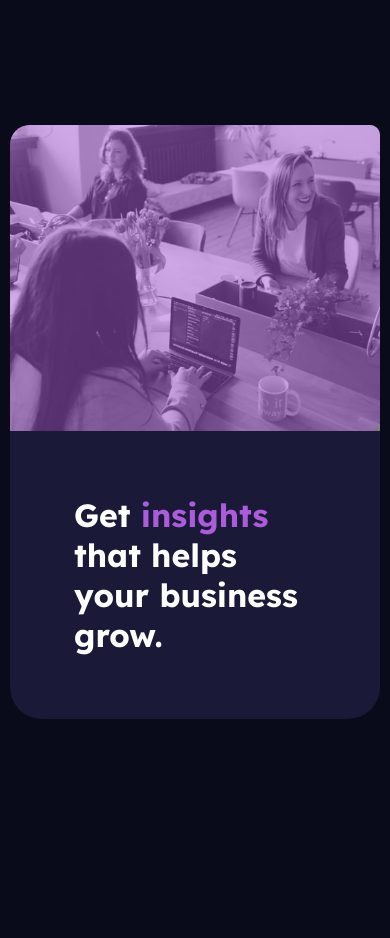
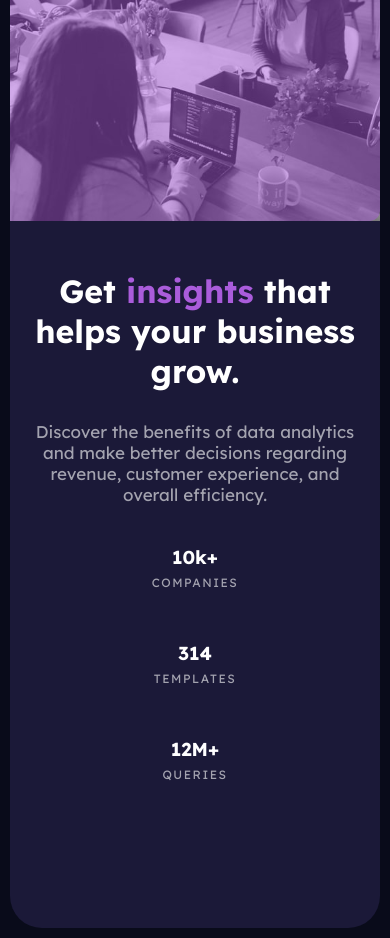
Before and after one commit to Thgzin/stats-preview-card, a plain HTML site: page index.html in a window 390 px wide. Before the commit the page ends 844 px from the top, so only its background shows below. Drawn offline with Linux system fonts and the light colour scheme.

Commit message:
pageCompleted

```diff
--- a/index.html
+++ b/index.html
@@ -26,9 +26,34 @@
             alt="image-header"
           />
         </div>
-        <h1 class="insights-text">
-          Get <span>insights</span> that helps your business grow.
-        </h1>
+        <div class="insights-text">
+          <h1>Get <span>insights</span> that helps your business grow.</h1>
+          <p class="discover-text">
+            Discover the benefits of data analytics and make better decisions
+            regarding revenue, customer experience, and overall efficiency.
+          </p>
+
+          <div class="companies-section">
+            <div>
+              <h3>10k+</h3>
+              <span>COMPANIES</span>
+            </div>
+            <div>
+              <h3>314</h3>
+              <span>TEMPLATES</span>
+            </div>
+            <div>
+              <h3>12M+</h3>
+              <span>QUERIES</span>
+            </div>
+          </div>
+
+
+
+        </div>
+
+
+        </div>
       </div>
     </div>
   </body>
--- a/style.css
+++ b/style.css
@@ -91,8 +91,40 @@ body {
   max-width: 340px;
 }
 
+.discover-text {
+  margin-top: 30px;
+  color: var(--Slightly-transparent-white);
+  font-size: 15px;
+
+}
+
 span {
   color: var(--Soft-violet);
+}
+
+.companies-section {
+  display: flex;
+  align-items: center;
+  justify-content: center;
+  gap: 50px;
+  margin-top: 40px;
+}
+
+.companies-section,
+span {
+  text-align: center;
+}
+
+.companies-section h3 {
+  text-align: left;
+  margin-bottom: 2px;
+}
+
+.companies-section span {
+  color: var(--Slightly-transparent-white);
+  font-size: 12px;
+  letter-spacing: 1.5px;
+
 }
 
 @media screen and (max-width: 650px) {
@@ -108,6 +140,7 @@ span {
     flex-direction: column;
     border-radius: 2rem;
     margin: 10px;
+    height:120vh;
   }
 
   .container {
@@ -128,4 +161,24 @@ span {
     border-top-left-radius: 20px;
     border-bottom-right-radius: 10px;
   }
+  .insights-text {
+    text-align: center;
+    margin: 0 auto;
+    padding-top: 50px;
+  }
+  .discover-text {
+    text-align: center;
+    font-size: 17px;
+  }
+  .companies-section{
+    display: flex;
+    justify-content: center;
+    align-items: center;
+    flex-direction: column;
+
+  }
+
+  .companies-section h3{
+    text-align: center;
+  }
 }
```
